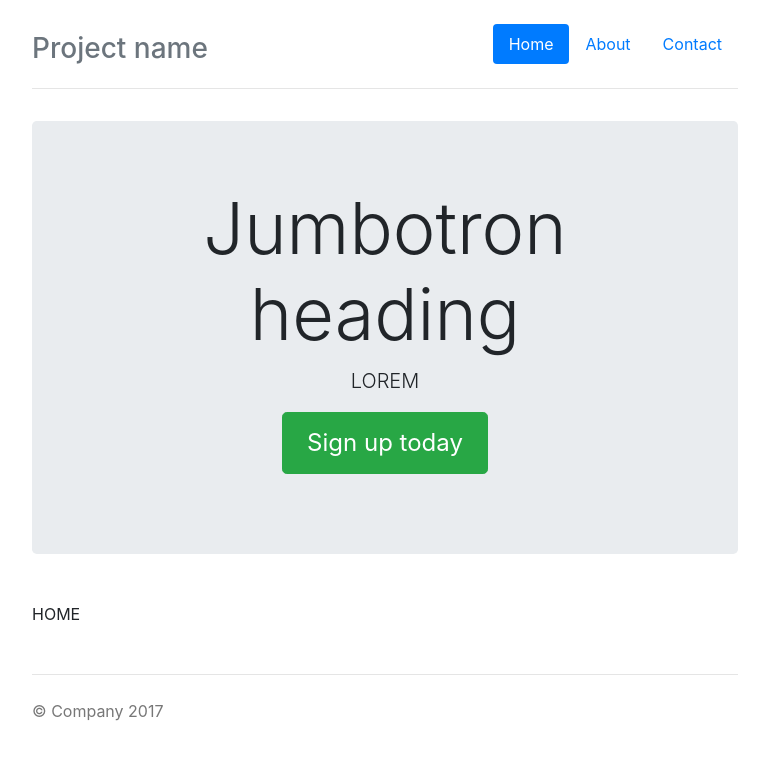
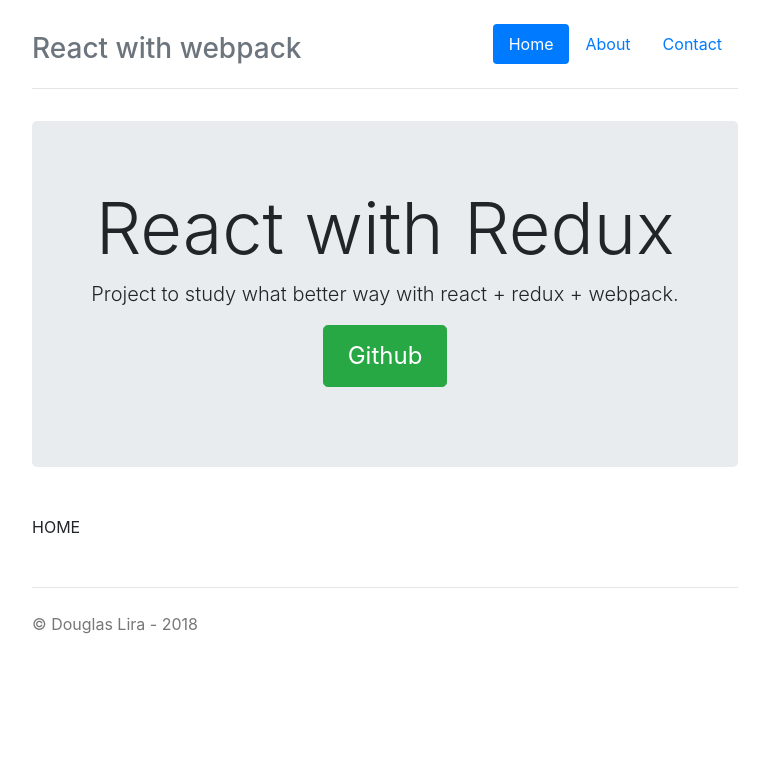
Before and after one commit to douglaslira/react-webpack, a React app: page / in a window 1280 px wide. Shown: the top 760 px of the page, without its empty margins (255-1024 px from the left). Built offline with nearby package versions, Linux system fonts and the light colour scheme; the HTML template or start-up script is replaced by a standard one.

Commit message:
Enable repository

```diff
--- a/src/common/layout/footer.js
+++ b/src/common/layout/footer.js
@@ -9,7 +9,7 @@ class Footer extends React.Component {
     render() {
         return (
             <footer className="footer">
-                <p>© Company 2017</p>
+                <p>© Douglas Lira - 2018</p>
             </footer>
         )
     }
--- a/src/common/layout/header.js
+++ b/src/common/layout/header.js
@@ -24,13 +24,13 @@ class Header extends React.Component {
                             </li>
                         </ul>
                     </nav>
-                    <h3 className="text-muted">Project name</h3>
+                    <h3 className="text-muted">React with webpack</h3>
                 </div>
 
                 <div className="jumbotron">
-                    <h1 className="display-3">Jumbotron heading</h1>
-                    <p className="lead">LOREM</p>
-                    <p><a className="btn btn-lg btn-success" href="#" role="button">Sign up today</a></p>
+                    <h1 className="display-3">React with Redux</h1>
+                    <p className="lead">Project to study what better way with react + redux + webpack.</p>
+                    <p><a className="btn btn-lg btn-success" href="https://github.com/douglaslira/react-webpack" role="button" target="_blank">Github</a></p>
                 </div>
             </div>
         )
```
